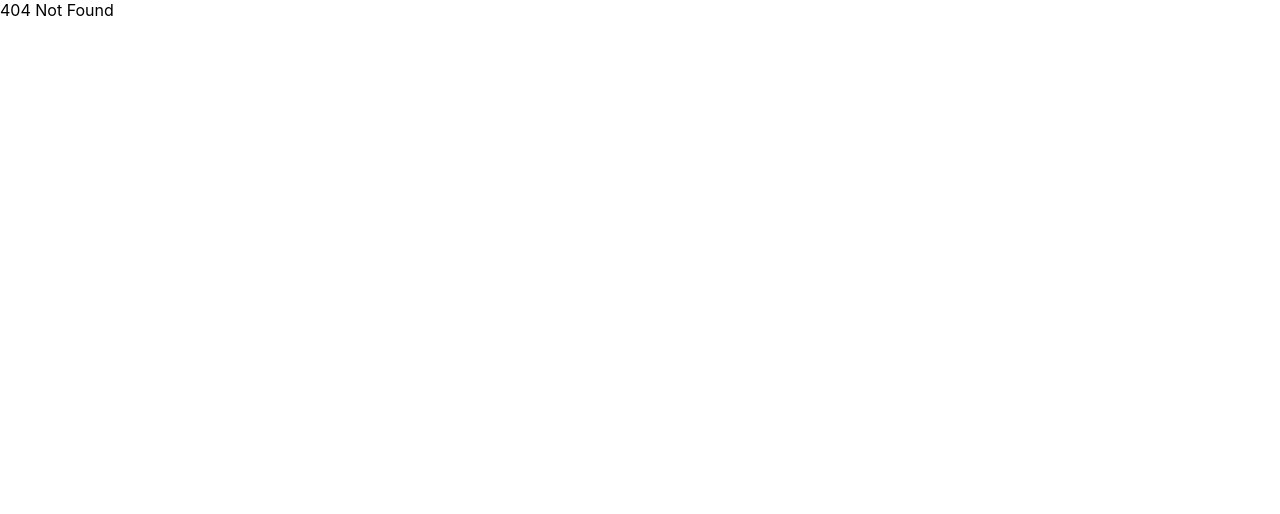
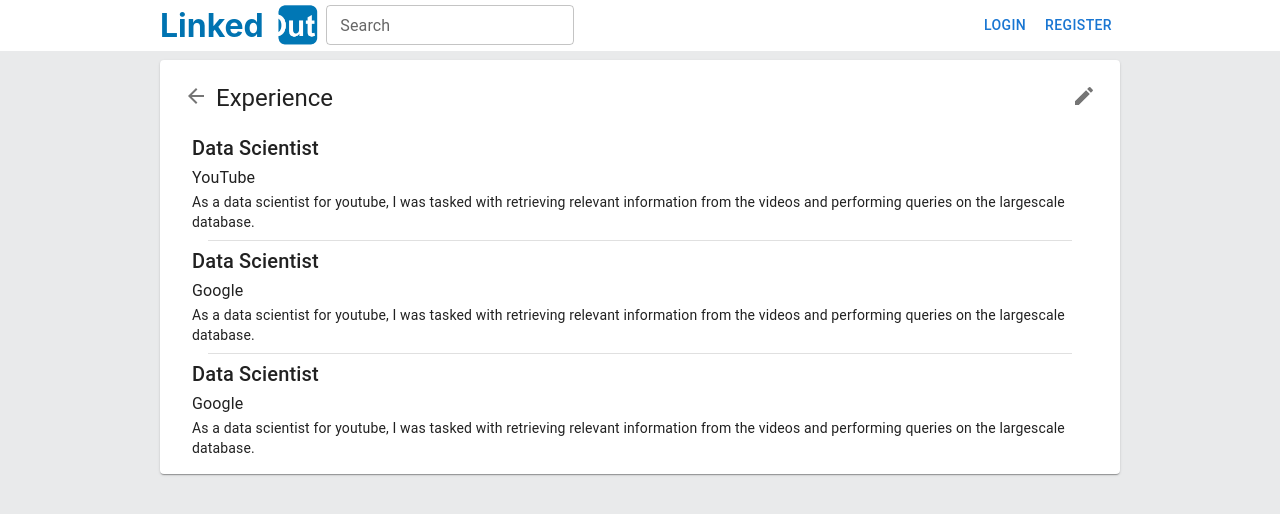
Before and after one commit to Lukateki/LinkedOut-SOEN341Project2023, a React (Create React App) app in the folder Frontend/linkedout/: page /profile-edit-experience in a window 1280 px wide. Before the commit this address had no page. Shown: the top 514 px of the page. Built offline with nearby package versions, Linux system fonts and the light colour scheme.

Commit message:
added edit pages for education and experience

```diff
--- a/Frontend/linkedout/src/main/pages/ProfilePage/ProfilePage.tsx
+++ b/Frontend/linkedout/src/main/pages/ProfilePage/ProfilePage.tsx
@@ -6,8 +6,6 @@ import CloseIcon from '@mui/icons-material/Close';
 import "./ProfilePage.css";
 import NavBar from '../../../components/NavBar/NavBar';
 import { useNavigate } from "react-router-dom";
-import { Description } from "@mui/icons-material";
-import { buffer } from "stream/consumers";
 
 export const CandidateProfile = () => {
   const [firstName, setFirstName] = useState("");
--- /dev/null
+++ b/Frontend/linkedout/src/main/pages/ProfilePage/ProfilePageEducation/ProfilePageEducation.tsx
@@ -0,0 +1,52 @@
+import { Box, Card, Divider, IconButton, Typography } from "@mui/material";
+import React from "react";
+import NavBar from "../../../../components/NavBar/NavBar";
+import EditIcon from '@mui/icons-material/Edit';
+import CloseIcon from '@mui/icons-material/Close';
+import ArrowBackIcon from '@mui/icons-material/ArrowBack';
+import { useNavigate } from "react-router-dom";
+
+export const ProfilePageEducation = () => {
+
+    const navigate = useNavigate();
+
+    return (
+        <body>
+            <NavBar />
+            <div className="profile-body">
+                <Box className="profile-cards">
+                <Card className="profile-jobs">
+                    <Box className="profile-jobs-title">
+                        <Box sx={{display:"flex"}}>
+                            <IconButton aria-label="edit experience" onClick={ () => (navigate("/profile"))}>
+                                <ArrowBackIcon/>
+                            </IconButton>
+                            <Typography variant="h5" component="div" sx={{marginTop:"0.25em"}}>
+                            Education
+                            </Typography>
+                        </Box>
+                        <IconButton aria-label="edit experience" onClick={ () => (("/profile-edit-education"))}>
+                        <EditIcon/>
+                        </IconButton>
+                    </Box>
+                    <Box className="profile-jobs-text">
+                    <Box className="profile-jobs-text-details">
+                        <Typography variant="h6">University of Waterloo</Typography>
+                        <Typography variant="subtitle1">Bachelors of Software Engineering</Typography>
+                        <Typography variant="body2">As a data scientist for youtube, I was tasked with retrieving relevant information from the videos and performing queries on the largescale database.</Typography>
+                    </Box>
+                    <Divider variant="middle" />
+                    <Box className="profile-jobs-text-details">
+                        <Typography variant="h6">East High</Typography>
+                        <Typography variant="subtitle1"></Typography>
+                        <Typography variant="body2">As a data scientist for youtube, I was tasked with retrieving relevant information from the videos and performing queries on the largescale database.</Typography>
+                    </Box>
+                    </Box>
+                </Card>
+                </Box>
+            </div>
+        </body>
+    );
+};
+
+export default ProfilePageEducation;
--- /dev/null
+++ b/Frontend/linkedout/src/main/pages/ProfilePage/ProfilePageJob/ProfilePageJob.tsx
@@ -0,0 +1,60 @@
+import { Box, Card, Divider, IconButton, Typography } from "@mui/material";
+import React from "react";
+import NavBar from "../../../../components/NavBar/NavBar";
+import EditIcon from '@mui/icons-material/Edit';
+import CloseIcon from '@mui/icons-material/Close';
+import ArrowbackIcon from '@mui/icons-material/ArrowBack';
+import { useNavigate } from "react-router-dom";
+
+export const ProfilePageJob = () => {
+
+    const navigate = useNavigate();
+
+    return (
+        <body>
+            <NavBar />
+            <div className="profile-body">
+                <Box className="profile-cards">
+                    <Card className="profile-jobs">
+                        <Box className="profile-jobs-title">
+                            <Box sx={{ display: "flex" }}>
+                                <IconButton aria-label="edit experience" onClick={() => (navigate("/profile"))}>
+                                    <ArrowbackIcon />
+                                </IconButton>
+                                <Typography variant="h5" sx={{marginTop:"0.25em"}}>
+                                    Experience
+                                </Typography>
+                            </Box>
+                            <IconButton aria-label="edit experience" onClick={() => (("/profile-edit-experience"))}>
+                                <EditIcon />
+                            </IconButton>
+                        </Box>
+
+                        <Box className="profile-jobs-text">
+                            <Box className="profile-jobs-text-details">
+                                <Typography variant="h6">Data Scientist</Typography>
+                                <Typography variant="subtitle1">YouTube</Typography>
+                                <Typography variant="body2">As a data scientist for youtube, I was tasked with retrieving relevant information from the videos and performing queries on the largescale database.</Typography>
+                            </Box>
+                            <Divider variant="middle" />
+                            <Box className="profile-jobs-text-details">
+                                <Typography variant="h6">Data Scientist</Typography>
+                                <Typography variant="subtitle1">Google</Typography>
+                                <Typography variant="body2">As a data scientist for youtube, I was tasked with retrieving relevant information from the videos and performing queries on the largescale database.</Typography>
+                            </Box>
+                            <Divider variant="middle" />
+                            <Box className="profile-jobs-text-details">
+                                <Typography variant="h6">Data Scientist</Typography>
+                                <Typography variant="subtitle1">Google</Typography>
+                                <Typography variant="body2">As a data scientist for youtube, I was tasked with retrieving relevant information from the videos and performing queries on the largescale database.</Typography>
+                            </Box>
+                        </Box>
+                    </Card>
+
+                </Box>
+            </div>
+        </body>
+    );
+};
+
+export default ProfilePageJob;
```
Also changed, not shown: Frontend/linkedout/src/App.js (+13 -0 lines), Frontend/linkedout/src/main/pages/ProfilePage/ProfilePageEducation/ProfilePageEducation.css (added), Frontend/linkedout/src/main/pages/ProfilePage/ProfilePageEducation/hooks.ts (added), Frontend/linkedout/src/main/pages/ProfilePage/ProfilePageJob/ProfilePageJob.css (added), Frontend/linkedout/src/main/pages/ProfilePage/ProfilePageJob/hooks.ts (added).
